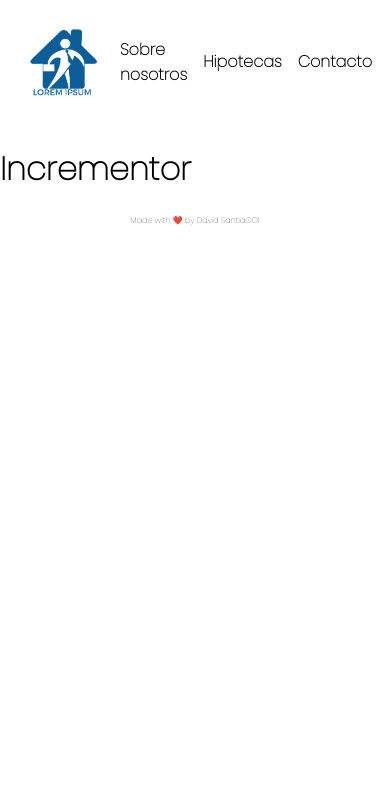
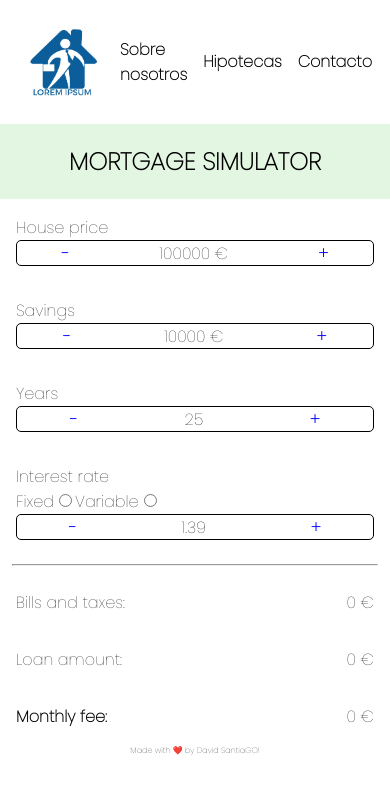
Before and after one commit to davidsantmar/inmoweb, a React (Create React App) app: page /hipotecas in a window 390 px wide. Shown: the top 794 px of the page. Built offline with nearby package versions, Linux system fonts and the light colour scheme.

Commit message:
mortgage simulator started

```diff
--- a/src/App.scss
+++ b/src/App.scss
@@ -21,9 +21,12 @@ body{
     padding: .5rem;
     border-radius: 5px;
 }
-.nav__link:hover, .submit__button:hover{
+.nav__link:hover{
     background-color: lightgreen;
-    color: white;
+    color: blue;
+}
+hr{
+    width: 93.5%;
 }
 @media (max-width: 680px){
     .sub--title{
@@ -40,6 +43,28 @@ body{
     }
     .background1{
         width: 100%;
+    }
+    .mortgage--title{
+        padding: 1rem;
+    }
+    .price--container, .savings--container, .years--container, .interest--container{
+        display: flex;
+        justify-content: space-around;
+        height: 1.5rem;
+        border-radius: 5px;
+        border: solid 1px black;
+    }
+    .change__numbers__buttons{
+        font-weight: bold;
+        color: blue;
+    }
+    .figures--container{
+        display: flex;
+        padding: 1rem;
+        justify-content: space-between;
+        .monthly__fee__title{
+            font-weight: bold;
+        }
     }
     .contact--details{
         display: flex;
@@ -71,6 +96,11 @@ body{
             width: 101.5%;
             font-family: 'Poppins';
         }
+        .submit__button:hover{
+            background-color: lightgreen;
+            color: blue;
+        }
+
     }
     .footer--container{
         display: flex;
--- a/src/components/Hipotecas.jsx
+++ b/src/components/Hipotecas.jsx
@@ -1,8 +1,102 @@
-import React from 'react';
+import React, { useState } from 'react';
 
 const Hipotecas = () => {
+    const [taxes, setTaxes] = useState(0);
+    const [loan, setLoan] = useState(0);
+    const [monthlyFee, setMonthlyFee] = useState(0);
+    const [housePrice, setHousePrice] = useState(100000);
+    const [savings, setSavings] = useState(10000);
+    const [years, setYears] = useState(25);
+    const [interest, setInterest] = useState(1.39);
+
+
+    const addMoney = () => {
+        setHousePrice(housePrice + 10000);
+    }
+    const removeMoney = () => {
+        setHousePrice(housePrice - 10000);
+    }
+    const addSavingsMoney = () => {
+        setSavings(savings + 1000);
+    }
+    const removeSavingsMoney = () => {
+        setSavings(savings - 1000);
+    }
+    const addYears = () => {
+        setYears(years + 1);
+    }
+    const removeYears = () => {
+        setYears(years - 1);
+    }
+    const addInterest = () => {
+        setInterest(interest + 0.1);
+    }
+    const removeInterest = () => {
+        setInterest(interest - 0.1);
+    }
     return (
-        <h1>Incrementor</h1>
+        <>
+            <div className='sub--title'>
+                <h2>MORTGAGE SIMULATOR</h2>
+            </div>
+            <div className='mortgage--title'>
+                House price
+                <div className='price--container'>
+                    <span className='change__numbers__buttons' onClick={removeMoney}>-</span>
+                    {housePrice + ' €'}
+                    <span className='change__numbers__buttons' onClick={addMoney}>+</span>
+
+                </div>
+            </div>
+            <div className='mortgage--title'>
+                Savings
+                <div className='savings--container'>
+                    <span className='change__numbers__buttons' onClick={removeSavingsMoney}>-</span>
+                    {savings + ' €'}
+                    <span className='change__numbers__buttons' onClick={addSavingsMoney}>+</span>
+                </div>
+            </div>
+            <div className='mortgage--title'>
+                Years
+                <div className='years--container'>
+                    <span className='change__numbers__buttons' onClick={addYears}>-</span>
+                    {years}
+                    <span className='change__numbers__buttons' onClick={removeYears}>+</span>
+                </div>
+            </div>
+            <div className='mortgage--title'>
+                Interest rate
+                <br />
+                <label for="fixed">Fixed</label>
+                <input type='radio' value='fixed' name='interest'></input>
+                <label for="variable">Variable</label>
+                <input type='radio' value='variable' name='interest'></input>
+                <div className='interest--container'>
+                    <span className='change__numbers__buttons' onClick={removeInterest}>-</span>
+                    {interest.toFixed(2)}
+                    <span className='change__numbers__buttons' onClick={addInterest}>+</span>
+                </div>
+            </div>
+            <hr />
+            <div className='figures--container'>
+                Bills and taxes:
+                <div>
+                    {taxes + ' €'}
+                </div>
+            </div>
+            <div className='figures--container'>
+                Loan amount:
+                <div>
+                    {loan + ' €'}
+                </div>
+            </div>
+            <div className='figures--container'>
+                <span className='monthly__fee__title'>Monthly fee:</span>
+                <div>
+                    {monthlyFee + ' €'}
+                </div>
+            </div>
+        </>
     );
 };
 
```
